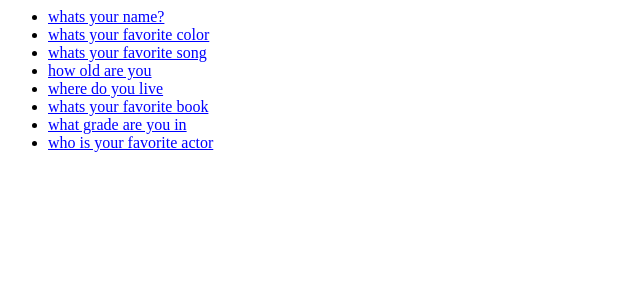
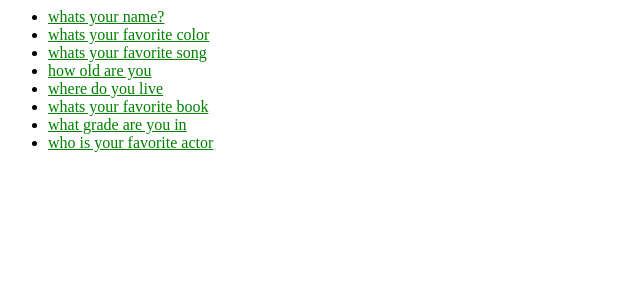
Before and after one commit to Little-Inventors/abhinavpolls, a Django app: template polls/templates/polls/index.html in a window 1280 px wide. Shown: the top 300 px of the page, without its empty margins (0-640 px from the left). Run offline with Django 3.2, Linux system fonts and the light colour scheme; the template is opened without the code that fills it: values that come from a table or form of the project are taken from there, others are empty; data comes from the database, SQL or seed files in the repository.

Commit message:
why css not working :(
:(:((:(:(:(::(

```diff
--- a/polls/urls.py
+++ b/polls/urls.py
@@ -1,8 +1,10 @@
 from django.urls import path
 from . import views
+from django.conf import settings
+from django.conf.urls.static import static
 
 urlpatterns = [
     path('', views.index, name='index'),
     path('<int:question_id>/', views.detail, name='detail'),
     path('<int:question_id>/results/', views.result, name='result'),
-   path('<int:question_id>/vote/', views.vote, name='vote'),]
+   path('<int:question_id>/vote/', views.vote, name='vote'),] + static(settings.STATIC_URL, document_root=settings.STATIC_ROOT)
--- a/polls/static/css/style.css
+++ b/static/css/style.css
@@ -1,4 +1,4 @@
 a{
 size: 10%;
-color:blue;
+color:green;
 }
```
